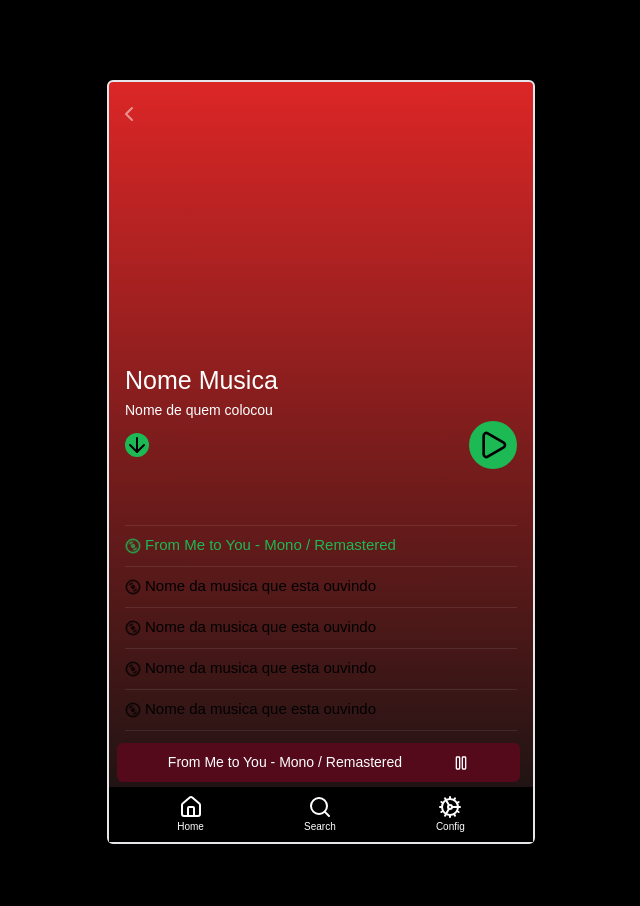
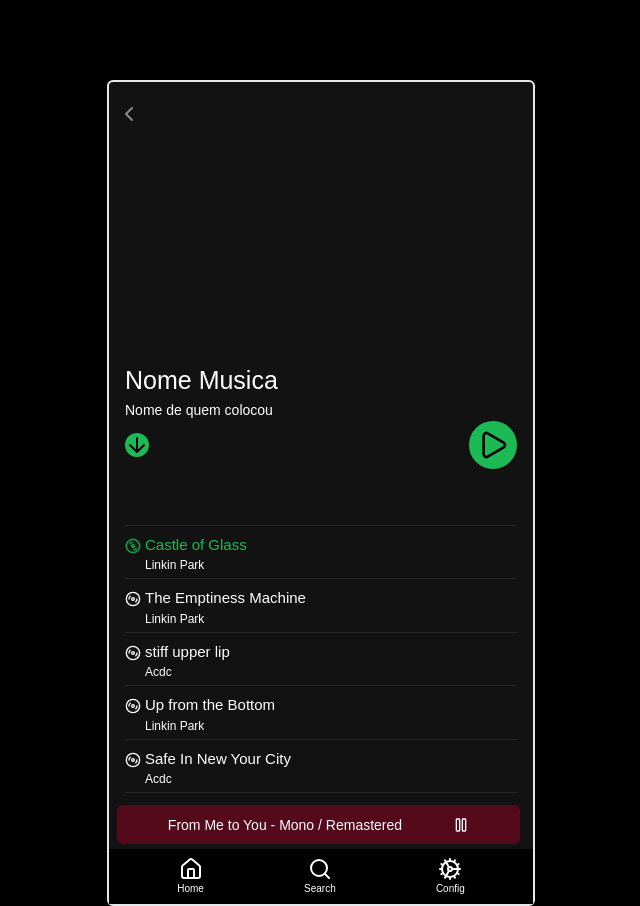
Before and after one commit to BiellSouza/Portfolio-Front, a React (Vite) app: page /interfaceMusic in a window 1280 px wide. Shown: the whole page, without its empty margins (319-959 px from the left). Before the commit the page ends 844 px from the top, so only its background shows below. Built offline with nearby package versions, Linux system fonts and the light colour scheme.

Commit message:
fix: Lógicas prontas até o momento

```diff
--- /dev/null
+++ b/src/contexts/ColorContext.jsx
@@ -0,0 +1,15 @@
+import React from "react";
+
+export const themes = {
+  light: {
+    background: "bg-red-900",
+  },
+  dark: {
+    background: "bg-green-900",
+  },
+  default: {
+    background: "bg-[#121212]",
+  },
+};
+
+export const ThemeContext = React.createContext(themes.default);
--- a/src/pages/projetos/InterfaceMusc.jsx
+++ b/src/pages/projetos/InterfaceMusc.jsx
@@ -10,21 +10,36 @@ import {
   Pause,
 } from "lucide-react";
 import { useNavigate } from "react-router-dom";
+import { ThemeContext } from "../../contexts/ColorContext";
+import { useContext } from "react";
 
 function InterfaceMusic() {
   const navigate = useNavigate();
+  const theme = useContext(ThemeContext);
+
+  const songs = [
+    { music: "Castle of Glass", banda: "Linkin Park" },
+    { music: "The Emptiness Machine", banda: "Linkin Park" },
+    { music: "stiff upper lip ", banda: "Acdc" },
+    { music: "Up from the Bottom", banda: "Linkin Park" },
+    { music: "Safe In New Your City", banda: "Acdc" },
+  ];
+
   return (
-    <div className="min-h-[600px] bg-gradient-to-t to-red-600 from-[#121212] relative font-Avenir flex flex-col max-w-[428px] mx-auto translate-y-20 border-2 rounded-md">
+    <div
+      className={`min-h-[600px] relative font-Avenir flex flex-col max-w-[428px] mx-auto translate-y-20 border-2 rounded-md ${theme.background}`}
+    >
       <div className="flex flex-col mt-4 gap-14">
-        <div className="text-white/50 w-fit bg-transparent p-1 ml-1 rounded-full">
+        <div className="text-white/50 cursor-pointer w-fit bg-transparent p-1 ml-1 rounded-full">
           <span>
-            <a onClick={() => navigate("/search")}>
+            <a onClick={() => navigate("/name")}>
               <ChevronLeft />
             </a>
           </span>
         </div>
+
         <div className="px-4 mt-44">
-          <div className="text-white">
+          <div className="text-white ">
             {" "}
             <h1 className="text-[25px]">Nome Musica</h1>
             <p className="text-[14px]">Nome de quem colocou</p>
@@ -40,46 +55,33 @@ function InterfaceMusic() {
         </div>
         <div className="flex flex-col gap-2 px-4">
           <hr className="opacity-10" />
-          <div className="flex gap-1 text-[#1DB954]">
+          {songs.map((song, index) => (
+            <div key={index} className="flex flex-col gap-1 text-white">
               {" "}
-            <span>
-              <Disc3 width={16} className="animate-spin" />
-            </span>
-            <h1 className="text-[15px] ">From Me to You - Mono / Remastered</h1>
-          </div>
-          <hr className="opacity-10" />
               <div className="flex gap-1">
                 {" "}
                 <span>
-              <Disc3 width={16} className="animate-spin" />
+                  <Disc3
+                    width={16}
+                    className={`${
+                      index === 0 ? "text-[#1DB954] animate-spin" : "text-white"
+                    } `}
+                  />
                 </span>
-            <h1 className="text-[15px]">Nome da musica que esta ouvindo</h1>
+                <div className="w-full">
+                  <h1
+                    className={`text-[15px] ${
+                      index === 0 ? "text-[#1DB954]" : "text-white"
+                    }`}
+                  >
+                    {song.music}
+                  </h1>
+                  <p className="text-white text-[12px]">{song.banda}</p>
+                </div>
               </div>
               <hr className="opacity-10" />
-          <div className="flex gap-1">
-            {" "}
-            <span>
-              <Disc3 width={16} className="animate-spin" />
-            </span>
-            <h1 className="text-[15px]">Nome da musica que esta ouvindo</h1>
             </div>
-          <hr className="opacity-10" />
-          <div className="flex gap-1">
-            {" "}
-            <span>
-              <Disc3 width={16} className="animate-spin" />
-            </span>
-            <h1 className="text-[15px]">Nome da musica que esta ouvindo</h1>
-          </div>
-          <hr className="opacity-10" />
-          <div className="flex gap-1">
-            {" "}
-            <span>
-              <Disc3 width={16} className="animate-spin" />
-            </span>
-            <h1 className="text-[15px]">Nome da musica que esta ouvindo</h1>
-          </div>
-          <hr className="opacity-10" />
+          ))}
         </div>
         <div className="flex justify-evenly bg-black text-white py-2 gap-8">
           <button
--- a/src/pages/projetos/SpotiGender.jsx
+++ b/src/pages/projetos/SpotiGender.jsx
@@ -2,11 +2,14 @@ import React from "react";
 import { ChevronLeft } from "lucide-react";
 import { useNavigate } from "react-router-dom";
 import { useState } from "react";
+import { ThemeContext } from "../../contexts/ColorContext";
+import { useContext } from "react";
 
 function SpotiGender() {
   const [gender, setGender] = useState("");
   const [message, setMessage] = useState();
   const navigate = useNavigate();
+  const theme = useContext(ThemeContext);
 
   const MIN_CARACTERES = 3;
 
@@ -20,9 +23,11 @@ function SpotiGender() {
   };
 
   return (
-    <div className="min-h-[600px] bg-[#121212] relative font-Avenir flex flex-col max-w-[428px] mx-auto translate-y-1/4 border-2  rounded-md">
+    <div
+      className={`min-h-[600px] relative font-Avenir flex flex-col max-w-[428px] mx-auto translate-y-1/4 border-2 rounded-md ${theme.background}`}
+    >
       <div className="flex flex-row items-center mt-8 gap-[100px] w-full">
-        <div className="text-white w-fit bg-black p-1 ml-4 rounded-full">
+        <div className="text-white cursor-pointer w-fit bg-black p-1 ml-4 rounded-full">
           <span>
             <a onClick={() => navigate("/password")}>
               <ChevronLeft />
@@ -53,7 +58,7 @@ function SpotiGender() {
       <div className="flex justify-center mt-10">
         <button
           onClick={verifyGender}
-          className="bg-[#535353] font-extrabold p-3 w-[82px] rounded-[45px] cursor-pointer hover:transition-all ease-out hover:bg-[#1ED760] hover:scale-110 hover:duration-300"
+          className="bg-[#535353] border font-extrabold p-3 w-[82px] rounded-[45px] cursor-pointer hover:transition-all ease-out hover:bg-[#1ED760] hover:scale-110 hover:duration-300"
         >
           Next
         </button>
--- a/src/pages/projetos/SpotiLogin.jsx
+++ b/src/pages/projetos/SpotiLogin.jsx
@@ -1,11 +1,14 @@
 import React, { useState } from "react";
 import { ChevronLeft } from "lucide-react";
 import { useNavigate } from "react-router-dom";
+import { ThemeContext } from "../../contexts/ColorContext";
+import { useContext } from "react";
 
 function SpotiLogin() {
   const [email, setEmail] = useState("");
   const [message, setMessage] = useState();
   const navigate = useNavigate();
+  const theme = useContext(ThemeContext);
 
   const verifyEmail = () => {
     if (email.includes("@gmail.com")) {
@@ -19,10 +22,10 @@ function SpotiLogin() {
   return (
     <div
       id="login"
-      className="min-h-[600px] bg-[#121212] relative font-Avenir flex flex-col max-w-[428px] mx-auto translate-y-1/4 border-2  rounded-md"
+      className={`min-h-[600px] relative font-Avenir flex flex-col max-w-[428px] mx-auto translate-y-1/4 border-2 rounded-md ${theme.background}`}
     >
       <div className="flex flex-row items-center mt-8 gap-[100px] w-full">
-        <div className="text-white w-fit bg-black p-1 ml-4 rounded-full">
+        <div className="text-white cursor-pointer w-fit bg-black p-1 ml-4 rounded-full">
           <span>
             <a onClick={() => navigate("/project1")}>
               <ChevronLeft />
@@ -52,7 +55,7 @@ function SpotiLogin() {
       <div className="flex justify-center mt-10">
         <button
           onClick={verifyEmail}
-          className="bg-[#535353] font-extrabold p-3 w-[82px] rounded-[45px] cursor-pointer hover:transition-all ease-out hover:bg-[#1ED760] hover:scale-110 hover:duration-300"
+          className="bg-[#535353] border font-extrabold p-3 w-[82px] rounded-[45px] cursor-pointer hover:transition-all ease-out hover:bg-[#1ED760] hover:scale-110 hover:duration-300"
         >
           Next
         </button>
--- a/src/pages/projetos/SpotiName.jsx
+++ b/src/pages/projetos/SpotiName.jsx
@@ -2,27 +2,36 @@ import React from "react";
 import { ChevronLeft } from "lucide-react";
 import { useNavigate } from "react-router-dom";
 import { useState } from "react";
+import { ThemeContext } from "../../contexts/ColorContext";
+import { useContext } from "react";
 
 function SpotiName() {
   const [name, setName] = useState("");
   const [message, setMessage] = useState();
   const navigate = useNavigate();
+  const theme = useContext(ThemeContext);
 
-  const MIN_Letters = 2;
+  const MIN_Letters = 3;
 
   const verifyName = () => {
     if (name.length > MIN_Letters) {
       navigate("/interfaceMusic");
-    } else {
+    }
+    if (name.length === 0) {
+      alert("O Campo esta vazio!");
+    }
+    else if (name.length < MIN_Letters && name.length > 0) {
       alert("Não Use Apelidos!");
       setMessage("true");
     }
   };
 
   return (
-    <div className="min-h-[600px] bg-[#121212] relative font-Avenir flex flex-col max-w-[428px] mx-auto translate-y-1/4 border-2  rounded-md">
+    <div
+      className={`min-h-[600px] relative font-Avenir flex flex-col max-w-[428px] mx-auto translate-y-1/4 border-2 rounded-md ${theme.background}`}
+    >
       <div className="flex flex-row items-center mt-8 gap-[100px] w-full">
-        <div className="text-white w-fit bg-black p-1 ml-4 rounded-full">
+        <div className="text-white cursor-pointer w-fit bg-black p-1 ml-4 rounded-full">
           <span>
             <a onClick={() => navigate("/gender")}>
               <ChevronLeft />
--- a/src/pages/projetos/SpotiPassword.jsx
+++ b/src/pages/projetos/SpotiPassword.jsx
@@ -1,11 +1,14 @@
 import React, { useState } from "react";
 import { ChevronLeft } from "lucide-react";
 import { useNavigate } from "react-router-dom";
+import { ThemeContext } from "../../contexts/ColorContext";
+import { useContext } from "react";
 
 function SpotiPassword() {
   const [password, setPassword] = useState("");
   const [message, setMessage] = useState();
   const navigate = useNavigate();
+  const theme = useContext(ThemeContext);
 
   const MIN_CARACTERES = 8;
   const MAX_CARACTERES = 10;
@@ -19,16 +22,18 @@ function SpotiPassword() {
       return;
     }
 
-    if (password.length === 0 || password.length > 10) {
+    if (password.length === 0 || password.length > 10 || password.length < 8) {
       alert("A Senha precisa ter no mínimo 8 caracteres");
       setMessage("true");
     }
   };
 
   return (
-    <div className="min-h-[600px] bg-[#121212] relative font-Avenir flex flex-col max-w-[428px] mx-auto translate-y-1/4 border-2  rounded-md">
+    <div
+      className={`min-h-[600px] relative font-Avenir flex flex-col max-w-[428px] mx-auto translate-y-1/4 border-2 rounded-md ${theme.background}`}
+    >
       <div className="flex flex-row items-center mt-8 gap-[100px] w-full">
-        <div className="text-white w-fit bg-black p-1 ml-4 rounded-full">
+        <div className="text-white cursor-pointer w-fit bg-black p-1 ml-4 rounded-full">
           <span>
             <a onClick={() => navigate("/login")}>
               <ChevronLeft />
@@ -58,7 +63,7 @@ function SpotiPassword() {
       <div className="flex justify-center mt-10">
         <button
           onClick={verifyPassword}
-          className="bg-[#535353] font-extrabold p-3 w-[82px] rounded-[45px] cursor-pointer hover:transition-all ease-out hover:bg-[#1ED760] hover:scale-110 hover:duration-300"
+          className="bg-[#535353] border font-extrabold p-3 w-[82px] rounded-[45px] cursor-pointer hover:transition-all ease-out hover:bg-[#1ED760] hover:scale-110 hover:duration-300"
         >
           Next
         </button>
--- a/src/pages/projetos/SpotiSearch.jsx
+++ b/src/pages/projetos/SpotiSearch.jsx
@@ -1,9 +1,13 @@
 import React from "react";
 import { ChevronLeft, Search } from "lucide-react";
 import { useNavigate } from "react-router-dom";
+import { ThemeContext } from "../../contexts/ColorContext";
+import { useContext } from "react";
 
 function SpotiSearch() {
   const navigate = useNavigate();
+  const theme = useContext(ThemeContext);
+
   return (
     <div className="min-h-[600px] bg-[#121212] relative font-Avenir flex flex-col max-w-[428px] mx-auto translate-y-1/4 border-2  rounded-md">
       <div className="flex flex-row items-center mt-8 gap-[100px] w-full">
--- a/src/pages/projetos/SpotifyClone.jsx
+++ b/src/pages/projetos/SpotifyClone.jsx
@@ -1,16 +1,19 @@
-import React from "react";
+import React, { useContext } from "react";
 import Logo from "../../assets/project1/Logo.png";
 import img1 from "../../assets/project1/GoogleImg.png";
 import img2 from "../../assets/project1/FacebookImg.png";
 import img3 from "../../assets/project1/AppleImg.png";
 import { useNavigate } from "react-router-dom";
+import { ThemeContext } from "../../contexts/ColorContext";
 
 function SpotifyHome() {
   const navigate = useNavigate();
+  const theme = useContext(ThemeContext);
+
   return (
     <div
       id="home"
-      className={`min-h-[600px] relative font-Avenir flex flex-col max-w-[428px] mx-auto translate-y-1/4 border-2 rounded-md `}
+      className={`min-h-[600px] relative font-Avenir flex flex-col max-w-[428px] mx-auto translate-y-1/4 border-2 rounded-md ${theme.background}`}
     >
       <div className="absolute bottom-[54px] w-full">
         <div className="flex flex-col items-center gap-[10px] ">
@@ -65,6 +68,13 @@ function SpotifyHome() {
           </a>
         </div>
       </div>
+      <p className="text-white absolute translate-x-[100px] bottom-2 text-[12px] flex flex-col text-center">
+        Projeto Desenvolvido pelo: <br />{" "}
+        <span className="text-[#1ED760]">
+          Desenvolvedor JavaScript{" "}
+          <span className="underline">Gabriel Souza</span>
+        </span>
+      </p>
     </div>
   );
 }
```
Lines whose indentation alone changed are shown as unchanged.
